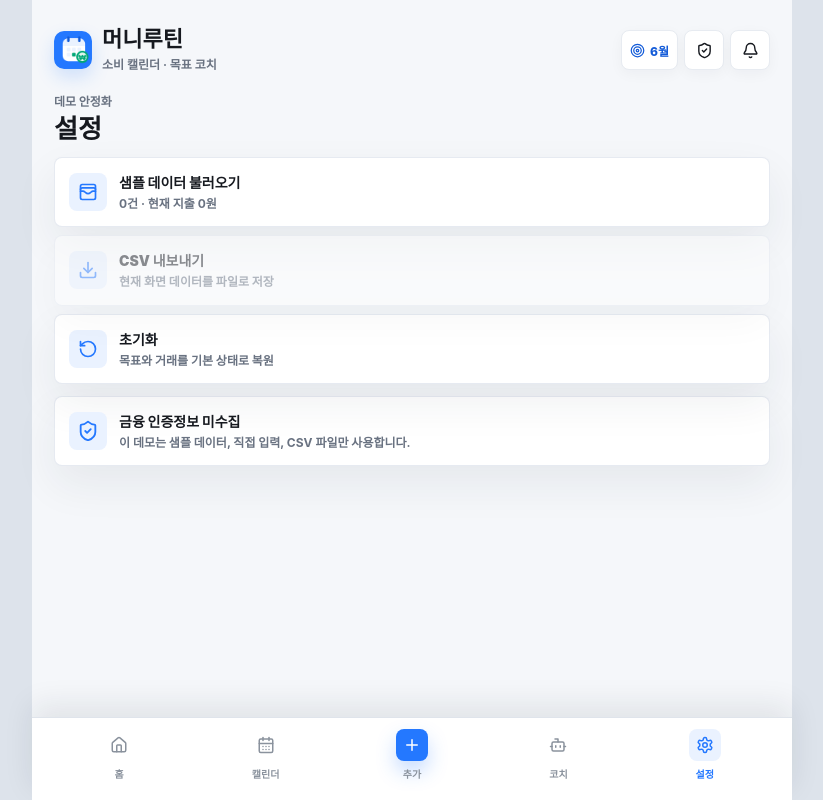
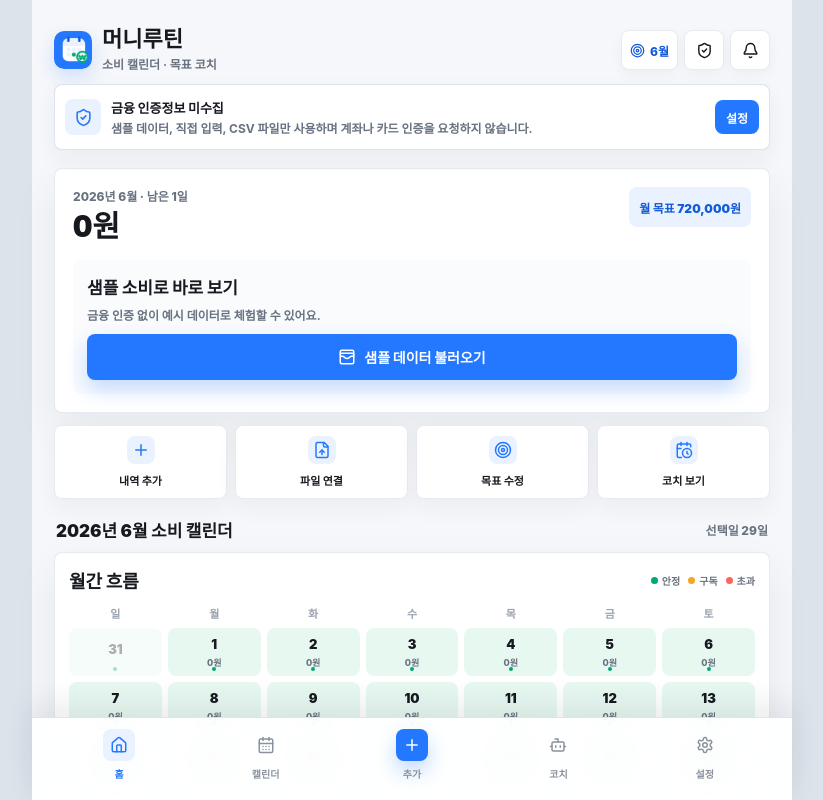
Before and after one commit to 2476ae/KT_AIContest, a React (Vite) app: page / in a window 1280 px wide. Both pictures are taken after a click on the button 932 px from the left and 50 px from the top of the page. Shown: the top 800 px of the page, without its empty margins (228-1051 px from the left). Built offline with nearby package versions, Linux system fonts and the light colour scheme.

Commit message:
Optimize AI calls and top actions

```diff
--- a/src/components/AppShell.tsx
+++ b/src/components/AppShell.tsx
@@ -1,6 +1,7 @@
 import { Bell, Bot, CalendarDays, Home, Plus, Settings, ShieldCheck, Target } from "lucide-react";
 import type { LucideIcon } from "lucide-react";
 import type { ReactNode } from "react";
+import { useState } from "react";
 import { formatMonthLabel } from "../services/date";
 import type { AppState, TabId } from "../types";
 
@@ -23,6 +24,18 @@ const bottomTabs: Array<{ id: TabId; label: string; icon: LucideIcon }> = [
 const appIconSrc = `${import.meta.env.BASE_URL}money-routine-icon-v2-192.png`;
 
 export function AppShell({ children, state, actions }: AppShellProps) {
+  const [openPanel, setOpenPanel] = useState<"alerts" | "trust" | null>(null);
+  const hasMonthlyAlerts = state.hasLoadedSample || state.transactions.length > 0;
+
+  function togglePanel(panel: "alerts" | "trust") {
+    setOpenPanel((current) => (current === panel ? null : panel));
+  }
+
+  function moveFromPanel(tab: TabId) {
+    actions.setActiveTab(tab);
+    setOpenPanel(null);
+  }
+
   return (
     <main className="app-shell">
       <div className="app-page">
@@ -43,17 +56,61 @@ export function AppShell({ children, state, actions }: AppShellProps) {
             <button
               className="icon-button"
               type="button"
-              onClick={() => actions.setActiveTab("settings")}
+              onClick={() => togglePanel("trust")}
               aria-label="신뢰 안내"
+              aria-controls="top-trust-panel"
+              aria-expanded={openPanel === "trust"}
               data-testid="top-trust-button"
             >
               <ShieldCheck size={17} />
             </button>
-            <button className="icon-button" type="button" aria-label="알림" data-testid="top-notification-button">
+            <button
+              className="icon-button"
+              type="button"
+              onClick={() => togglePanel("alerts")}
+              aria-label="월간 알림"
+              aria-controls="top-alerts-panel"
+              aria-expanded={openPanel === "alerts"}
+              data-testid="top-notification-button"
+            >
               <Bell size={17} />
-              {state.hasLoadedSample && <span className="notification-dot" />}
+              {hasMonthlyAlerts && <span className="notification-dot" />}
             </button>
           </div>
+
+          {openPanel === "trust" && (
+            <section className="top-popover" id="top-trust-panel" aria-live="polite" data-testid="top-trust-panel">
+              <span className="top-popover-icon">
+                <ShieldCheck size={19} />
+              </span>
+              <span className="top-popover-copy">
+                <strong>금융 인증정보 미수집</strong>
+                <small>샘플 데이터, 직접 입력, CSV 파일만 사용하며 계좌나 카드 인증을 요청하지 않습니다.</small>
+              </span>
+              <button className="top-popover-action" type="button" onClick={() => moveFromPanel("settings")}>
+                설정
+              </button>
+            </section>
+          )}
+
+          {openPanel === "alerts" && (
+            <section className="top-popover" id="top-alerts-panel" aria-live="polite" data-testid="top-alerts-panel">
+              <span className="top-popover-icon">
+                <Bell size={19} />
+              </span>
+              <span className="top-popover-copy">
+                <strong>{hasMonthlyAlerts ? "월간 소비 알림" : "확인할 알림 없음"}</strong>
+                <small>
+                  {hasMonthlyAlerts
+                    ? `${formatMonthLabel(state.calendarMonth)} 데이터 ${state.transactions.length}건이 반영되어 코치 분석을 확인할 수 있습니다.`
+                    : "거래를 추가하거나 샘플 데이터를 불러오면 목표 진행 알림이 표시됩니다."}
+                </small>
+              </span>
+              <button className="top-popover-action" type="button" onClick={() => moveFromPanel(hasMonthlyAlerts ? "coach" : "add")}>
+                {hasMonthlyAlerts ? "코치" : "추가"}
+              </button>
+            </section>
+          )}
         </header>
 
         {children}
--- a/src/hooks/useMoneyRoutine.ts
+++ b/src/hooks/useMoneyRoutine.ts
@@ -1,4 +1,4 @@
-import { useCallback, useEffect, useMemo, useState } from "react";
+import { useCallback, useEffect, useMemo, useRef, useState } from "react";
 import { DEMO_MONTH } from "../constants";
 import { loadSampleTransactions } from "../data";
 import { getCalendarDays, getCategorySummaries, getSummary, getSubscriptionCandidates } from "../services/analytics";
@@ -18,13 +18,17 @@ import {
   updateTransactionState,
 } from "../services/appState";
 import {
+  type AiResponse,
+  type CoachReportInput,
   createCoachReportLoadingResponse,
-  createCoachReportResponse,
   createCoachReportResponseAsync,
+  createCoachReportPreviewResponse,
+  getAiProviderMetadata,
 } from "../services/aiAdapter";
+import { COACH_AI_DEBOUNCE_MS, createCoachReportCacheKey, shouldRequestCoachReportAi } from "../services/aiRequestPolicy";
 import { transactionsToCsv } from "../services/csv";
 import { getMonthId } from "../services/date";
-import type { AppState, Goal, TabId, Transaction } from "../types";
+import type { AppState, CoachReport, Goal, TabId, Transaction } from "../types";
 
 function readStoredState(): AppState {
   const stored = window.localStorage.getItem(DEMO_MONTH.storageKey);
@@ -45,8 +49,9 @@ function persistState(state: AppState) {
 
 export function useMoneyRoutine() {
   const [state, setState] = useState<AppState>(() => readStoredState());
+  const coachResponseCache = useRef(new Map<string, AiResponse<CoachReport>>());
   const [coachResponse, setCoachResponse] = useState(() =>
-    createCoachReportResponse({
+    createCoachReportPreviewResponse({
       transactions: [],
       goal: INITIAL_APP_STATE.goal,
       monthId: INITIAL_APP_STATE.calendarMonth,
@@ -155,26 +160,52 @@ export function useMoneyRoutine() {
     };
   }, [state.calendarMonth, state.goal, state.selectedDate, state.transactions]);
 
-  useEffect(() => {
-    const input = {
+  const coachInput: CoachReportInput = useMemo(
+    () => ({
       transactions: baseComputed.monthTransactions,
       goal: state.goal,
       monthId: state.calendarMonth,
-    };
+    }),
+    [baseComputed.monthTransactions, state.calendarMonth, state.goal],
+  );
+
+  const coachCacheKey = useMemo(
+    () => createCoachReportCacheKey(coachInput, getAiProviderMetadata().id),
+    [coachInput],
+  );
+
+  useEffect(() => {
+    const cachedResponse = coachResponseCache.current.get(coachCacheKey);
+
+    if (!shouldRequestCoachReportAi(state.activeTab)) {
+      setCoachResponse(cachedResponse ?? createCoachReportPreviewResponse(coachInput));
+      return;
+    }
+
+    if (cachedResponse) {
+      setCoachResponse(cachedResponse);
+      return;
+    }
+
     let isCurrent = true;
+    const timeoutId = window.setTimeout(() => {
+      setCoachResponse((previous) => createCoachReportLoadingResponse(coachInput, previous.data));
 
-    setCoachResponse((previous) => createCoachReportLoadingResponse(input, previous.data));
+      void createCoachReportResponseAsync(coachInput).then((response) => {
+        if (!isCurrent) {
+          return;
+        }
 
-    void createCoachReportResponseAsync(input).then((response) => {
-      if (isCurrent) {
+        coachResponseCache.current.set(coachCacheKey, response);
         setCoachResponse(response);
-      }
-    });
+      });
+    }, COACH_AI_DEBOUNCE_MS);
 
     return () => {
       isCurrent = false;
+      window.clearTimeout(timeoutId);
     };
-  }, [baseComputed.monthTransactions, state.calendarMonth, state.goal]);
+  }, [coachCacheKey, coachInput, state.activeTab]);
 
   const computed = useMemo(
     () => ({
--- a/src/services/aiAdapter.ts
+++ b/src/services/aiAdapter.ts
@@ -175,6 +175,14 @@ export function createCoachReportLoadingResponse(input: CoachReportInput, previo
   );
 }
 
+export function createCoachReportPreviewResponse(input: CoachReportInput): AiResponse<CoachReport> {
+  return createAiResponse<CoachReport>(
+    createCoachReportLocal(input),
+    localAiProviderMetadata,
+    "ready",
+  );
+}
+
 export function classifyTransaction(input: ClassificationInput) {
   return classifyTransactionResponse(input).data;
 }
--- /dev/null
+++ b/src/services/aiRequestPolicy.ts
@@ -0,0 +1,24 @@
+import type { CoachReportInput } from "./aiAdapter";
+import type { TabId } from "../types";
+
+export const COACH_AI_DEBOUNCE_MS = 250;
+
+export function shouldRequestCoachReportAi(activeTab: TabId) {
+  return activeTab === "coach";
+}
+
+export function createCoachReportCacheKey(input: CoachReportInput, providerId: string) {
+  return JSON.stringify({
+    providerId,
+    monthId: input.monthId,
+    goal: input.goal,
+    transactions: input.transactions.map((transaction) => ({
+      id: transaction.id,
+      date: transaction.date,
+      merchant: transaction.merchant,
+      amount: transaction.amount,
+      category: transaction.category,
+      isSubscription: transaction.isSubscription,
+    })),
+  });
+}
--- a/src/styles.css
+++ b/src/styles.css
@@ -88,6 +88,7 @@ button:disabled {
 
 .topbar {
   display: flex;
+  flex-wrap: wrap;
   align-items: center;
   justify-content: space-between;
   gap: 12px;
@@ -177,6 +178,66 @@ button:disabled {
   height: 6px;
   border-radius: 50%;
   background: var(--danger);
+}
+
+.top-popover {
+  display: grid;
+  flex: 1 0 100%;
+  grid-template-columns: 36px minmax(0, 1fr) auto;
+  align-items: center;
+  gap: 10px;
+  min-height: 66px;
+  padding: 10px;
+  border: 1px solid rgba(214, 224, 238, 0.9);
+  border-radius: var(--radius);
+  background: var(--surface);
+  box-shadow: var(--shadow-action);
+}
+
+.top-popover-icon {
+  display: grid;
+  width: 36px;
+  height: 36px;
+  place-items: center;
+  border-radius: var(--radius);
+  background: var(--primary-soft);
+  color: var(--primary);
+}
+
+.top-popover-copy {
+  display: grid;
+  min-width: 0;
+  gap: 4px;
+}
+
+.top-popover-copy strong {
+  overflow: hidden;
+  color: var(--ink);
+  font-size: 13px;
+  font-weight: 930;
+  text-overflow: ellipsis;
+  white-space: nowrap;
+}
+
+.top-popover-copy small {
+  color: var(--muted);
+  font-size: 12px;
+  font-weight: 750;
+  line-height: 1.35;
+}
+
+.top-popover-action {
+  display: inline-flex;
+  align-items: center;
+  justify-content: center;
+  min-height: 34px;
+  padding: 0 11px;
+  border-radius: var(--radius);
+  background: var(--primary);
+  color: #ffffff;
+  font-size: 12px;
+  font-weight: 900;
+  white-space: nowrap;
 }
 
 .card {
@@ -1517,7 +1578,8 @@ button:disabled {
   .category-pill,
   .month-switcher button,
   .segmented-control button,
-  .text-button {
+  .text-button,
+  .top-popover-action {
     min-height: 44px;
   }
 
@@ -1539,6 +1601,15 @@ button:disabled {
   .app-page {
     padding-right: 14px;
     padding-left: 14px;
+  }
+
+  .top-popover {
+    grid-template-columns: 36px minmax(0, 1fr);
+  }
+
+  .top-popover-action {
+    grid-column: 2;
+    justify-self: start;
   }
 
   .brand-title {
```
Also changed, not shown: 7 other files (tests, documents, lock files or other folders).
